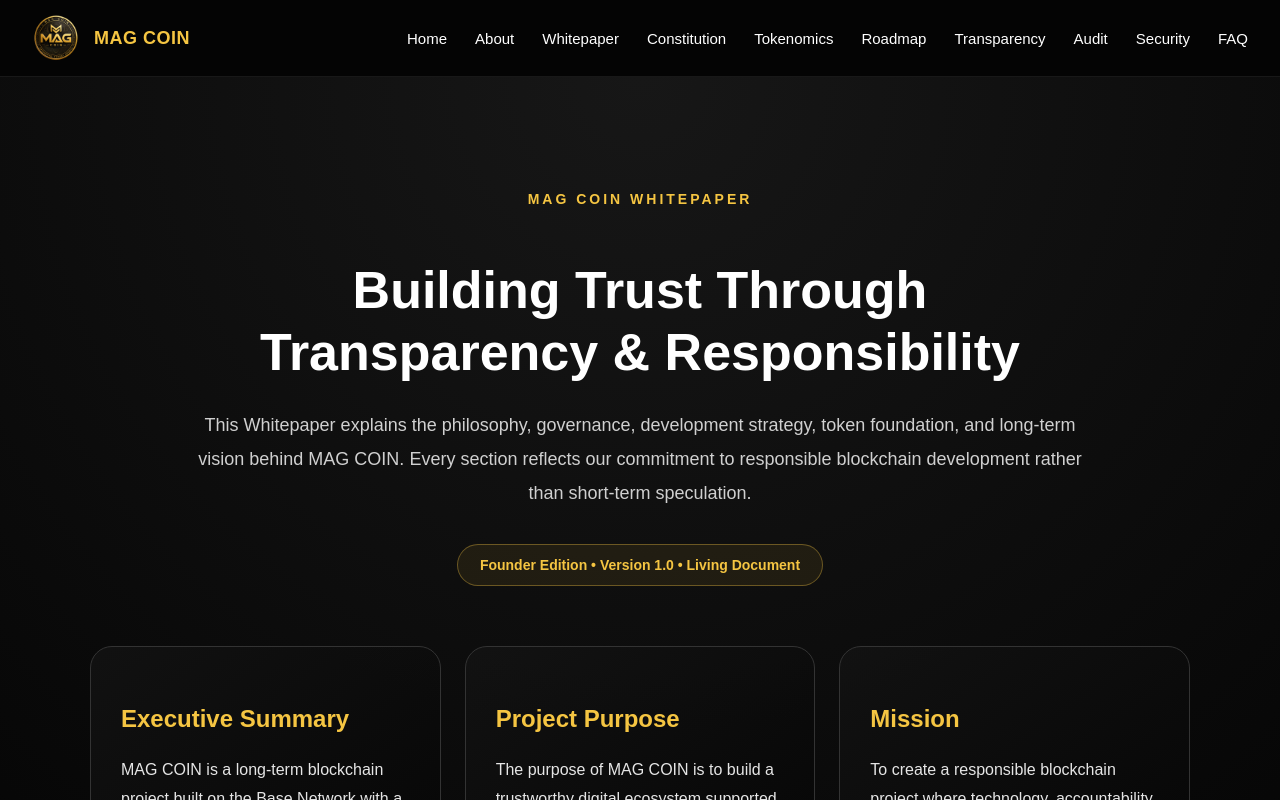
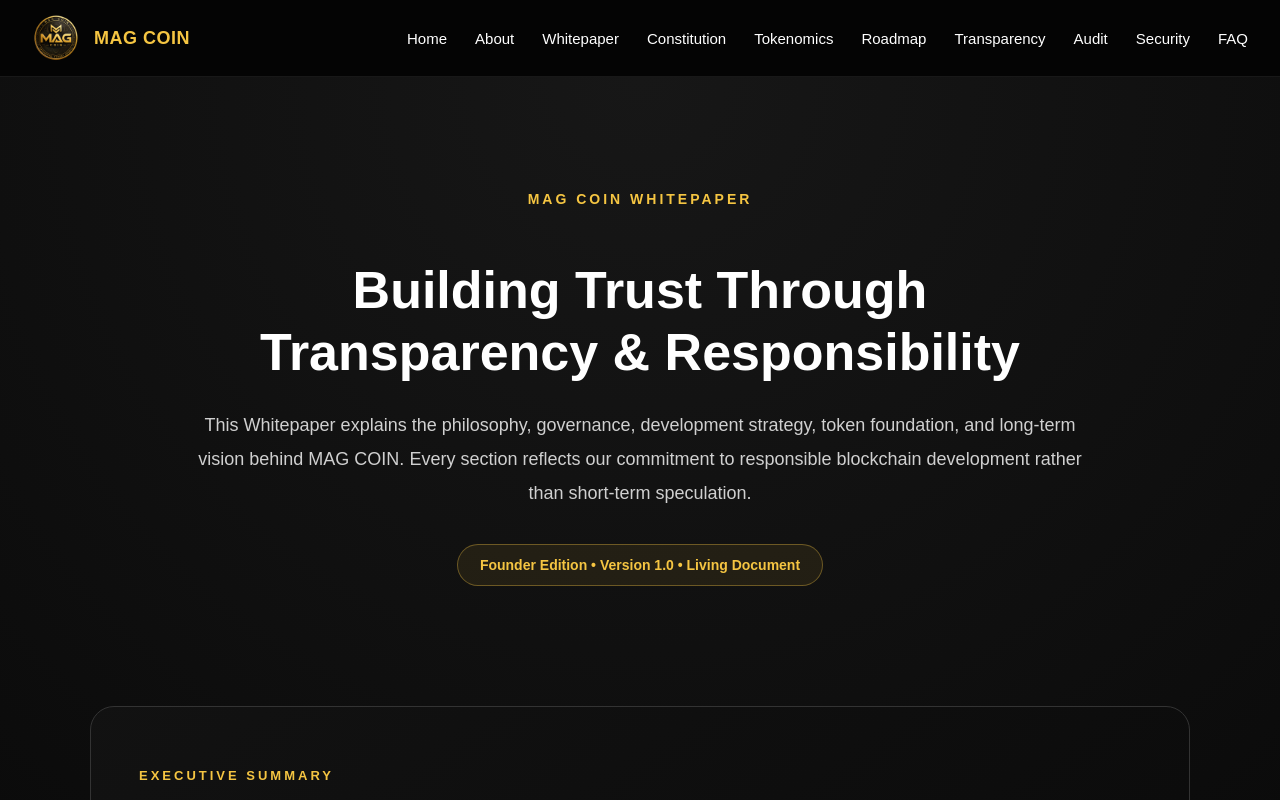
Before and after one commit to MAGZOWN/mag-coin-website, a Next.js app: page /whitepaper in a window 1280 px wide. Shown: the top 800 px of the page. Built offline with nearby package versions, Linux system fonts and the light colour scheme.

Commit message:
Add Executive Summary to Whitepaper

```diff
--- a/app/whitepaper/page.tsx
+++ b/app/whitepaper/page.tsx
@@ -4,6 +4,7 @@ import Navbar from "../components/Navbar";
 import Footer from "../components/Footer";
 
 import WhitepaperHero from "../components/WhitepaperHero";
+import ExecutiveSummary from "../components/ExecutiveSummary";
 import WhitepaperSections from "../components/WhitepaperSections";
 import RiskDisclosure from "../components/RiskDisclosure";
 import WhitepaperConclusion from "../components/WhitepaperConclusion";
@@ -16,8 +17,13 @@ export default function Whitepaper() {
       <main style={styles.main}>
         <section style={styles.container}>
           <WhitepaperHero />
+
+          <ExecutiveSummary />
+
           <WhitepaperSections />
+
           <RiskDisclosure />
+
           <WhitepaperConclusion />
         </section>
       </main>
```
